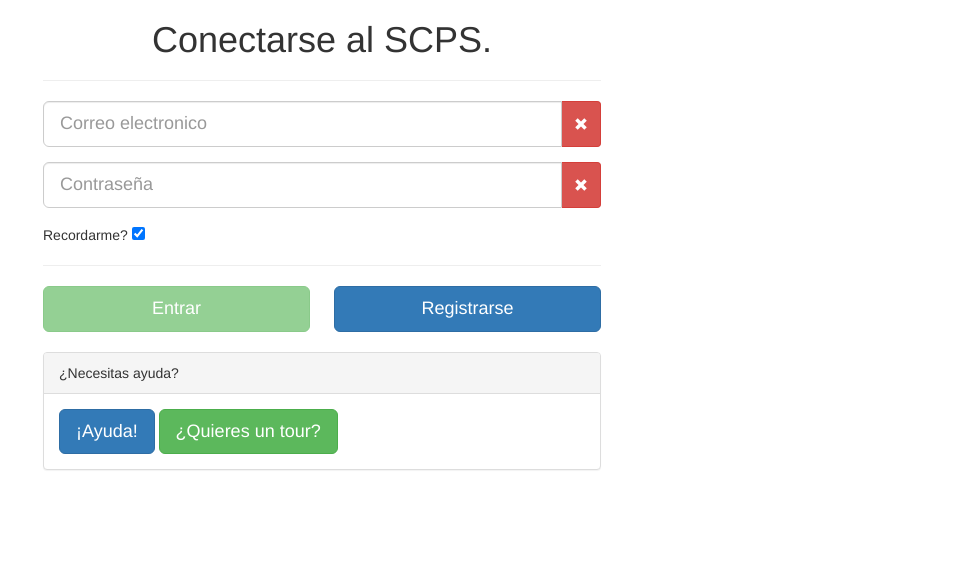
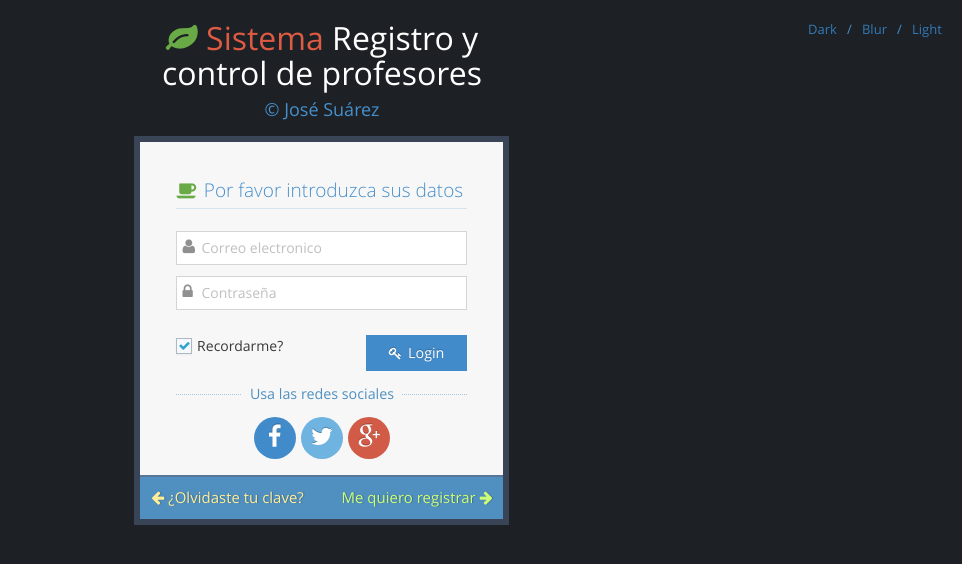
Before and after one commit to Josexv1/srcp, a PHP site: page /index.php in a window 1280 px wide. Shown: the top 564 px of the page, without its empty margins (318-1280 px from the left). Run offline with PHP 8.4, Linux system fonts and the light colour scheme; some libraries are stand-ins or nearby versions.

Commit message:
Modificado a un nuevo tema, falta trabajarlo.

```diff
--- a/index.php
+++ b/index.php
@@ -1,19 +1,17 @@
 <?php
-    //Requerimos la configuracion, de caso contrario no abrira la APP
     require("config.php");
 if (isset($_COOKIE["id_usuario"]) && isset($_COOKIE["marca_aleatoria_usuario"])){
    //Tengo cookies memorizadas
    //además voy a comprobar que esas variables no estén vacías
    if ($_COOKIE["id_usuario"]!="" || $_COOKIE["marca_aleatoria_usuario"]!=""){
-// comenzamos a pedir el password y correo de la DB
+//
 $query = "  SELECT
 				ID,
                 password,
 				salt,
-				        correo
+				correo,
             FROM usuarios
-            WHERE
-                ID = :id
+            WHERE ID = :id
         ";
         $query_params = array(
             ':id' => $_COOKIE['id_usuario']
@@ -26,13 +24,15 @@ $query = "  SELECT
         catch(PDOException $ex){
 		echo "<div class='panel-body'>
                 <div class='alert alert-warning alert-dismissable'>
-                                <button type='button' class='close' data-dismiss='alert' aria-hidden='true'>&times;</button>Tenemos problemas al ejecutar la consulta :c El error es el siguiente:
+                <button type='button' class='close' data-dismiss='alert' aria-hidden='true'>&times;</button>
+                Tenemos problemas al ejecutar la consulta :c El error es el siguiente:
+				</div>
 			 </div>" .$ex->getMessage();
 		}
         $row = $stmt->fetch();
 		header('Location: panel.php');
-   }//FIN IF COOKIE VACIO
-} // FIN ISSET COOKIE
+   } // Terminamos de probar la cookie
+} // Fin del isset de la cookie.
     if(!empty($_POST)){
         $query = "
             SELECT
@@ -53,13 +53,13 @@ $query = "  SELECT
             $result = $stmt->execute($query_params);
         }
         catch(PDOException $ex){
-		//die("Failed to run query: " . $ex->getMessage());
 		echo "<div class='panel-body'>
                     <div class='alert alert-warning alert-dismissable'>
-                                <button type='button' class='close' data-dismiss='alert' aria-hidden='true'>&times;</button>Tenemos problemas al ejecutar la consulta :c El error es el siguiente:
+                        <button type='button' class='close' data-dismiss='alert' aria-hidden='true'>&times;</button>
+                        Tenemos problemas al ejecutar la consulta :c El error es el siguiente:
+					</div>
 			  </div>" .$ex->getMessage();
 		}
-
 
 		$login_ok = false;
         $row = $stmt->fetch();
@@ -73,10 +73,9 @@ $query = "  SELECT
                 $login_ok = true;
             }
         }
+
         if($login_ok){
 		//INICIO DE LA COOKIE.
-
-		if ($_POST["recordar"]=="1"){
 	  //es que pidió memorizar el usuario
       //1) creo una marca aleatoria en el registro de este usuario
       //alimentamos el generador de aleatorios
@@ -95,12 +94,14 @@ $query = "  SELECT
             $stmt = $db->prepare($query);
             $result = $stmt->execute($query_params);
         }
-        catch(PDOException $ex){
+        catch(PDOException $ex){ /*die("Fallamos al realizar la accion: " . $ex->getMessage());*/
 		// Si tenemos problemas para ejecutar la consulta imprimimos el error
 			echo "<div class='panel-body'>
                     <div class='alert alert-warning alert-dismissable'>
-                          <button type='button' class='close' data-dismiss='alert' aria-hidden='true'>&times;</button>Tenemos problemas al ejecutar la consulta :c El error es el siguiente:
-								</div></div>" .$ex->getMessage();}
+                          <button type='button' class='close' data-dismiss='alert' aria-hidden='true'>&times;</button>
+                          Tenemos problemas al ejecutar la consulta :c El error es el siguiente:
+					</div>
+				  </div>" .$ex->getMessage();}
 
 	  // Aqui verificamos que el campo recordar este marcado si es 1, lo recordamos por 1 año, si no por 1 hora.
 	  if ($_POST["recordar"]=="1"){
@@ -108,7 +109,6 @@ $query = "  SELECT
       setcookie("id_usuario", $id_usuario, time()+(60*60*24*365));
       setcookie("marca_aleatoria_usuario", $numero_aleatorio, time()+(60*60*24*365));
 								}else{
-                  // si recordar es 0 recordamos solo por 1 hora :))
 	  setcookie("id_usuario", $id_usuario, time()+(60*60));
       setcookie("marca_aleatoria_usuario", $numero_aleatorio, time()+(60*60));
 									}
@@ -117,15 +117,17 @@ $query = "  SELECT
         }
         else{
            //print("Fallo el inicio de sesion.");
-      header("Location: login.php?accion=pass_error");
+			header("Location: index.php?accion=pass_error");
         }
     }
+
 	if(isset($_GET['accion'])){
 
     //chequeamos la accion.
     switch ($_GET['accion']) {
         case 'registrado':
-            echo "<div class='modal fade' id='Alerta' tabindex='-1' role='dialog' aria-labeledby='AlertaLabel' aria-hidden='false'>
+            echo "
+        <div class='modal fade' id='Alerta' tabindex='-1' role='dialog' aria-labeledby='AlertaLabel' aria-hidden='false'>
 			<div class='modal-dialog'>
                 <div class='modal-content'>
 					<div class='modal-header'>
@@ -200,129 +202,373 @@ $query = "  SELECT
           break;
 								    }
     }
-    }
 ?>
 <!DOCTYPE html>
-<!--[if lt IE 7]>
-<html class="no-js lt-ie9 lt-ie8 lt-ie7"> <![endif]-->
-<!--[if IE 7]>
-<html class="no-js lt-ie9 lt-ie8"> <![endif]-->
-<!--[if IE 8]>
-<html class="no-js lt-ie9"> <![endif]-->
-<!--[if gt IE 8]>
-<!-->
-<html class="no-js">
-<!--<![endif]-->
+<html lang="en">
 	<head>
-<meta charset="utf-8">
-<meta http-equiv="X-UA-Compatible" content="IE=edge,chrome=1">
-<title>SCPS</title>
-<meta name="description" content="Sistema de control de profesores y secciones 1.0">
-<meta name="viewport" content="width=device-width">
-    <!-- Core CSS - Include with every page -->
-    <link rel="stylesheet" type="text/css" href="assets/css/introjs.min.css">
-    <link rel="stylesheet" type="text/css" href="assets/css/introjs-rtl.min.css">
-    <link href="assets/css/bootstrap.min.css" rel="stylesheet" />
-    <link href="assets/font-awesome/4.2.0/css/font-awesome.css" rel="stylesheet" />
-    <style type="text/css">.input-group-addon.primary {
-    color: rgb(255, 255, 255);
-    background-color: rgb(50, 118, 177);
-    border-color: rgb(40, 94, 142);
-}
-.input-group-addon.success {
-    color: rgb(255, 255, 255);
-    background-color: rgb(92, 184, 92);
-    border-color: rgb(76, 174, 76);
-}
-.input-group-addon.info {
-    color: rgb(255, 255, 255);
-    background-color: rgb(57, 179, 215);
-    border-color: rgb(38, 154, 188);
-}
-.input-group-addon.warning {
-    color: rgb(255, 255, 255);
-    background-color: rgb(240, 173, 78);
-    border-color: rgb(238, 162, 54);
-}
-.input-group-addon.danger {
-    color: rgb(255, 255, 255);
-    background-color: rgb(217, 83, 79);
-    border-color: rgb(212, 63, 58);
-}
-</style>
-      <!-- END CORE CSS -->
+		<meta http-equiv="X-UA-Compatible" content="IE=edge,chrome=1" />
+		<meta charset="utf-8" />
+		<title>Entrar al sistema - SRCP</title>
+
+		<meta name="description" content="User login page" />
+		<meta name="viewport" content="width=device-width, initial-scale=1.0, maximum-scale=1.0" />
+
+		<!-- bootstrap & fontawesome -->
+		<link rel="stylesheet" href="assets/css/bootstrap.min.css" />
+		<link rel="stylesheet" href="assets/font-awesome/4.2.0/css/font-awesome.min.css" />
+
+		<!-- text fonts -->
+		<link rel="stylesheet" href="assets/fonts/fonts.googleapis.com.css" />
+
+		<!-- ace styles -->
+		<link rel="stylesheet" href="assets/css/ace.min.css" />
+
+		<!--[if lte IE 9]>
+			<link rel="stylesheet" href="assets/css/ace-part2.min.css" />
+		<![endif]-->
+		<link rel="stylesheet" href="assets/css/ace-rtl.min.css" />
+
+		<!--[if lte IE 9]>
+		  <link rel="stylesheet" href="assets/css/ace-ie.min.css" />
+		<![endif]-->
+
+		<!-- HTML5 shim and Respond.js IE8 support of HTML5 elements and media queries -->
+
+		<!--[if lt IE 9]>
+		<script src="assets/js/html5shiv.min.js"></script>
+		<script src="assets/js/respond.min.js"></script>
+		<![endif]-->
 	</head>
-<body>
-<div class="container">
+
+	<body class="login-layout">
+		<div class="main-container">
+			<div class="main-content">
 				<div class="row">
-    <div class="col-xs-8 col-sm-8 col-md-6 col-sm-offset-2 col-md-offset-3">
-      <form name="form_login" method="post" action="index.php" role="form" data-step="6" data-intro="Bueno, aqui lo tienes, solo tienes que comenzar a utilizar el sistema, si aun tienes dudas verifica el FAQ. Suerte">
+					<div class="col-sm-10 col-sm-offset-1">
+						<div class="login-container">
+							<div class="center">
+								<h1>
+									<i class="ace-icon fa fa-leaf green"></i>
+									<span class="red">Sistema </span>
+									<span class="white" id="id-text2">Registro y control de profesores</span>
+								</h1>
+								<h4 class="blue" id="id-company-text">&copy; José Suárez</h4>
+							</div>
+
+							<div class="space-6"></div>
+
+							<div class="position-relative">
+								<div id="login-box" class="login-box visible widget-box no-border">
+									<div class="widget-body">
+										<div class="widget-main">
+											<h4 class="header blue lighter bigger">
+												<i class="ace-icon fa fa-coffee green"></i>
+												Por favor introduzca sus datos
+											</h4>
+
+											<div class="space-6"></div>
+
+											<form name="form_login" method="post" action="index.php" role="form">
 												<fieldset>
-          <h1 align="center" data-step="1" data-intro="Bienvenido al tour del panel de login. Vamos a aprender a entrar al sistema!">Conectarse al SCPS.</h1>
-          <hr class="colorgraph">
-          <div class="form-group">
-            <div class="input-group" data-validate="email">
-            <input data-step="2" data-intro="En este campo deberas introducir tu correo electronico, recuerda colocar el @ y el dominio, ejemplo: Administrador@Sistema.com" name="correo" for="validate-email" type="email" required="required" class="form-control input-lg" id="correo" placeholder="Correo electronico"><span class="input-group-addon danger"><span class="fa fa-warning fa-fw"></span></span>
+													<label class="block clearfix">
+														<span class="block input-icon input-icon-left">
+															<input type="email" name="correo" id="correo" required class="form-control" placeholder="Correo electronico" />
+															<i class="ace-icon fa fa-user"></i>
+														</span>
+													</label>
+
+													<label class="block clearfix">
+														<span class="block input-icon input-icon-left">
+															<input type="password" name="password" id="password" class="form-control" placeholder="Contraseña" required />
+															<i class="ace-icon fa fa-lock"></i>
+														</span>
+													</label>
+
+													<div class="space"></div>
+
+													<div class="clearfix">
+														<label class="inline">
+															<input type="checkbox" class="ace" name="recordar" id="recordar" checked="checked" value="1" />
+															<span class="lbl"> Recordarme? </span>
+														</label>
+
+														<button type="submit" class="width-35 pull-right btn btn-sm btn-primary">
+															<i class="ace-icon fa fa-key"></i>
+															<span class="bigger-110">Login</span>
+														</button>
+													</div>
+
+													<div class="space-4"></div>
+												</fieldset>
+											</form>
+
+											<div class="social-or-login center">
+												<span class="bigger-110">Usa las redes sociales</span>
+											</div>
+
+											<div class="space-6"></div>
+
+											<div class="social-login center">
+												<a class="btn btn-primary">
+													<i class="ace-icon fa fa-facebook"></i>
+												</a>
+
+												<a class="btn btn-info">
+													<i class="ace-icon fa fa-twitter"></i>
+												</a>
+
+												<a class="btn btn-danger">
+													<i class="ace-icon fa fa-google-plus"></i>
+												</a>
+											</div>
+										</div><!-- /.widget-main -->
+
+										<div class="toolbar clearfix">
+											<div>
+												<a href="#" data-target="#forgot-box" class="forgot-password-link">
+													<i class="ace-icon fa fa-arrow-left"></i>
+													¿Olvidaste tu clave?
+												</a>
+											</div>
+
+											<div>
+												<a href="#" data-target="#signup-box" class="user-signup-link">
+													Me quiero registrar
+													<i class="ace-icon fa fa-arrow-right"></i>
+												</a>
 											</div>
 										</div>
-          <div class="form-group">
-          <div class="input-group" data-validate="length" data-length="7">
-            <input data-step="3" data-intro="Aquí deberas colocar tu contraseña, si tienes problemas contacta al administrador :)" name="password" type="password" required="required" class="form-control input-lg" id="password" placeholder="Contraseña" >
-            <span class="input-group-addon danger"><span class="glyphicon glyphicon-remove"></span></span>
-          </div></div>
-          <span class="button-checkbox">Recordarme?
-          <input data-step="4" data-intro="Este campo es crucial, si lo marcas te recordaremos por un dia, pero si no lo marcas, tu conexion solo durara 1 hora, despues de eso seras expulsado del sistema" type="checkbox" name="recordar" id="recordar" checked="checked" value="1">
+									</div><!-- /.widget-body -->
+								</div><!-- /.login-box -->
+
+								<div id="forgot-box" class="forgot-box widget-box no-border">
+									<div class="widget-body">
+										<div class="widget-main">
+											<h4 class="header red lighter bigger">
+												<i class="ace-icon fa fa-key"></i>
+												Recuperar contraseña
+											</h4>
+
+											<div class="space-6"></div>
+											<p>
+												Coloque su correo electronico para recivir las instrucciones.
+											</p>
+
+											<form>
+												<fieldset>
+													<label class="block clearfix">
+														<span class="block input-icon input-icon-right">
+															<input type="email" class="form-control" placeholder="Correo" />
+															<i class="ace-icon fa fa-envelope"></i>
 														</span>
+													</label>
 
+													<div class="clearfix">
+														<button type="button" class="width-35 pull-right btn btn-sm btn-danger">
+															<i class="ace-icon fa fa-lightbulb-o"></i>
+															<span class="bigger-110">Enviar!</span>
+														</button>
+													</div>
+												</fieldset>
+											</form>
+										</div><!-- /.widget-main -->
 
-         <hr class="colorgraph">
-          <div class="row">
-            <div class="col-xs-6 col-sm-6 col-md-6">
-              <input type="submit" name="Submit" value="Entrar" class="btn btn-lg btn-success btn-block">
+										<div class="toolbar center">
+											<a href="#" data-target="#login-box" class="back-to-login-link">
+												Regresar al panel de inicio de sesion
+												<i class="ace-icon fa fa-arrow-right"></i>
+											</a>
 										</div>
-            <div class="col-xs-6 col-sm-6 col-md-6"> <a href="registro.php" target="_self" class="btn btn-lg btn-primary btn-block">Registrarse</a> </div>
-          </div>
-          <br>
-                        <div class="panel panel-default">
-                        <div class="panel-heading">
-                            ¿Necesitas ayuda?
-                        </div>
-                        <div class="panel-body">
-                            <button class="btn btn-primary btn-lg" data-toggle="modal" data-target="#Ayuda" type="button" data-step="5" data-intro="Si aun tienes problemas, puedes hacer click aqui! Hay informacion que te puede ser de utilidad">
-                                ¡Ayuda!
+									</div><!-- /.widget-body -->
+								</div><!-- /.forgot-box -->
+
+								<div id="signup-box" class="signup-box widget-box no-border">
+									<div class="widget-body">
+										<div class="widget-main">
+											<h4 class="header green lighter bigger">
+												<i class="ace-icon fa fa-users blue"></i>
+												Registrar nuevo usuario.
+											</h4>
+
+											<div class="space-6"></div>
+											<p> Rellene con sus datos para registrarse. </p>
+
+											<form action="registro.php" method="post" role="form" name="form_registro">
+												<fieldset>
+
+													<label class="block clearfix">
+														<span class="block input-icon input-icon-right">
+															<input type="text" class="form-control" placeholder="Nombre" id="nombre" required />
+															<i class="ace-icon fa fa-user"></i>
+														</span>
+													</label>
+
+													<label class="block clearfix">
+														<span class="block input-icon input-icon-right">
+															<input type="text" class="form-control" placeholder="Apellido" id="apellido" required />
+															<i class="ace-icon fa fa-user"></i>
+														</span>
+													</label>
+																										<label class="block clearfix">
+														<span class="block input-icon input-icon-right">
+															<input type="text" class="form-control" placeholder="Cedula" />
+															<i class="ace-icon fa  fa-credit-card"></i>
+														</span>
+													</label>
+
+													<label class="block clearfix">
+														<span class="block input-icon input-icon-right">
+															<input type="email" class="form-control" placeholder="Correo" />
+															<i class="ace-icon fa fa-envelope"></i>
+														</span>
+													</label>
+
+													<label class="block clearfix">
+														<span class="block input-icon input-icon-right">
+															<input type="text" class="form-control" placeholder="Telefono" />
+															<i class="ace-icon fa fa-mobile-phone"></i>
+														</span>
+													</label>
+
+													<label class="block clearfix">
+														<span class="block input-icon input-icon-right">
+															<input type="password" class="form-control" placeholder="Contraseña" />
+															<i class="ace-icon fa fa-lock"></i>
+														</span>
+													</label>
+
+													<label class="block clearfix">
+														<span class="block input-icon input-icon-right">
+															<input type="text" class="form-control" placeholder="Direccion" />
+															<i class="ace-icon fa fa-globe"></i>
+														</span>
+													</label>
+
+													<label class="block">
+														<input type="checkbox" class="ace" />
+														<span class="lbl">
+															Acepto los
+															<a href="#">Terminos y condiciones</a>
+														</span>
+													</label>
+
+													<div class="space-24"></div>
+
+													<div class="clearfix">
+														<button type="reset" class="width-30 pull-left btn btn-sm">
+															<i class="ace-icon fa fa-refresh"></i>
+															<span class="bigger-110">Limpiar</span>
 														</button>
-                        <a class="btn btn-primary btn-lg btn-success" href="javascript:void(0);" onclick="javascript:introJs().setOption('showBullets', false).start();">¿Quieres un tour?</a>
-                            <div class="modal fade" id="Ayuda" tabindex="-1" role="dialog" aria-labelledby="myModalLabel" aria-hidden="true">
-                                <div class="modal-dialog">
-                                    <div class="modal-content">
-                                        <div class="modal-header">
-                                            <button type="button" class="close" data-dismiss="modal" aria-hidden="true">&times;</button>
-                                            <h4 class="modal-title" id="myModalLabel">Ayuda para loguearse.</h4>
-                                        </div>
-                                        <div class="modal-body">Entrar al <strong>SCPS</strong> es simple, solamente necesitas utilizar los datos proporcionados por el administrador de sistemas, los cuales constan de un correo electronico del formato "<strong>correo@electronico.com</strong>" y una "<strong>contraseña</strong>". Si necesitas más ayuda contacta con el <em>administrador de sistemas</em>.</br></br> Un ejemplo de un inicio de sesion correcto seria el siguiente.</br></br><h3>Usuario: <label class="label label-info">Miguel@correo.com</label></h3><h3>Contraseña: <label class="label label-primary">MiClaveSecreta</label> </h3>
-                                        </div>
-                                        <div class="modal-footer">
-                                            <button type="button" class="btn btn-info" data-dismiss="modal">¡Entiendo!</button>
-                                        </div>
-                                    </div>
-                                </div>
-                            </div>
-                        </div>
+
+														<button type="submit" class="width-65 pull-right btn btn-sm btn-success">
+															<span class="bigger-110">Registrar</span>
+
+															<i class="ace-icon fa fa-arrow-right icon-on-right"></i>
+														</button>
 													</div>
 												</fieldset>
 											</form>
 										</div>
+
+										<div class="toolbar center">
+											<a href="#" data-target="#login-box" class="back-to-login-link">
+												<i class="ace-icon fa fa-arrow-left"></i>
+												Regresar al panel de inicio de sesion.
+											</a>
+										</div>
+									</div><!-- /.widget-body -->
+								</div><!-- /.signup-box -->
+							</div><!-- /.position-relative -->
+
+							<div class="navbar-fixed-top align-right">
+								<br />
+								&nbsp;
+								<a id="btn-login-dark" href="#">Dark</a>
+								&nbsp;
+								<span class="blue">/</span>
+								&nbsp;
+								<a id="btn-login-blur" href="#">Blur</a>
+								&nbsp;
+								<span class="blue">/</span>
+								&nbsp;
+								<a id="btn-login-light" href="#">Light</a>
+								&nbsp; &nbsp; &nbsp;
 							</div>
 						</div>
-    <!-- Core Scripts - Include with every page -->
+					</div><!-- /.col -->
+				</div><!-- /.row -->
+			</div><!-- /.main-content -->
+		</div><!-- /.main-container -->
+
+		<!-- basic scripts -->
+        <script src="assets/js/jquery.gritter.min.js"></script>
+
+		<!--[if !IE]> -->
 		<script src="assets/js/jquery.2.1.1.min.js"></script>
+
+		<!-- <![endif]-->
+
+		<!--[if IE]>
+<script src="assets/js/jquery.1.11.1.min.js"></script>
+<![endif]-->
+
+		<!--[if !IE]> -->
+		<script type="text/javascript">
+			window.jQuery || document.write("<script src='assets/js/jquery.min.js'>"+"<"+"/script>");
+		</script>
 		<script src="assets/js/bootstrap.min.js"></script>
-    <script type="text/javascript" src="assets/js/intro.min.js"></script>
-    <!-- Scripts extra -->
-    <script src="assets/js/validar.js"></script>
+
+		<!-- <![endif]-->
+
+		<!--[if IE]>
 <script type="text/javascript">
+ window.jQuery || document.write("<script src='assets/js/jquery1x.min.js'>"+"<"+"/script>");
+</script>
+<![endif]-->
+		<script type="text/javascript">
+			if('ontouchstart' in document.documentElement) document.write("<script src='assets/js/jquery.mobile.custom.min.js'>"+"<"+"/script>");
+		</script>
+
+		<!-- inline scripts related to this page -->
+		<script type="text/javascript">
+			jQuery(function($) {
+			 $(document).on('click', '.toolbar a[data-target]', function(e) {
+				e.preventDefault();
+				var target = $(this).data('target');
+				$('.widget-box.visible').removeClass('visible');//hide others
+				$(target).addClass('visible');//show target
+			 });
+			});
+			// automatic modal
 			    $(window).load(function(){
         		$('#Alerta').modal('show');
+    			});
+
+
+			//you don't need this, just used for changing background
+			jQuery(function($) {
+			 $('#btn-login-dark').on('click', function(e) {
+				$('body').attr('class', 'login-layout');
+				$('#id-text2').attr('class', 'white');
+				$('#id-company-text').attr('class', 'blue');
+
+				e.preventDefault();
+			 });
+			 $('#btn-login-light').on('click', function(e) {
+				$('body').attr('class', 'login-layout light-login');
+				$('#id-text2').attr('class', 'grey');
+				$('#id-company-text').attr('class', 'blue');
+
+				e.preventDefault();
+			 });
+			 $('#btn-login-blur').on('click', function(e) {
+				$('body').attr('class', 'login-layout blur-login');
+				$('#id-text2').attr('class', 'white');
+				$('#id-company-text').attr('class', 'light-blue');
+
+				e.preventDefault();
+			 });
+
 			});
 		</script>
 	</body>
```
Lines whose indentation alone changed are shown as unchanged.
